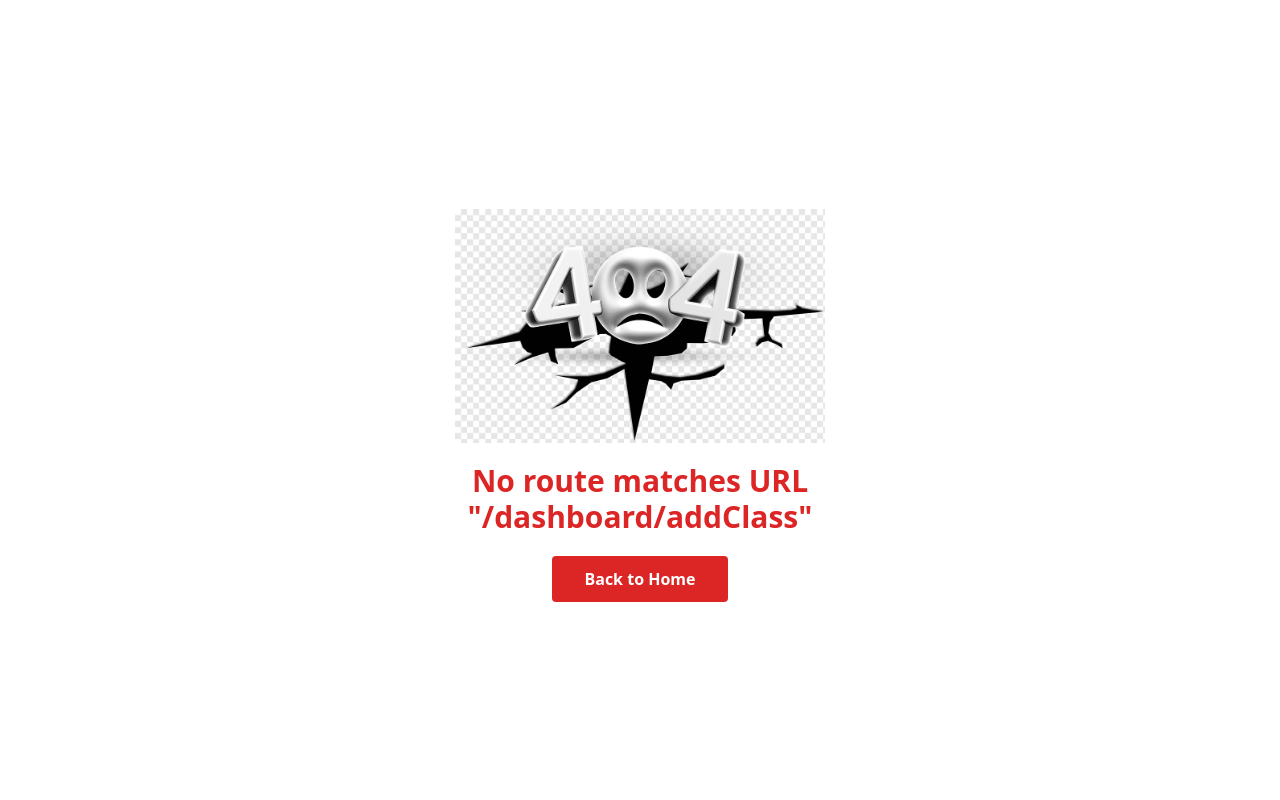
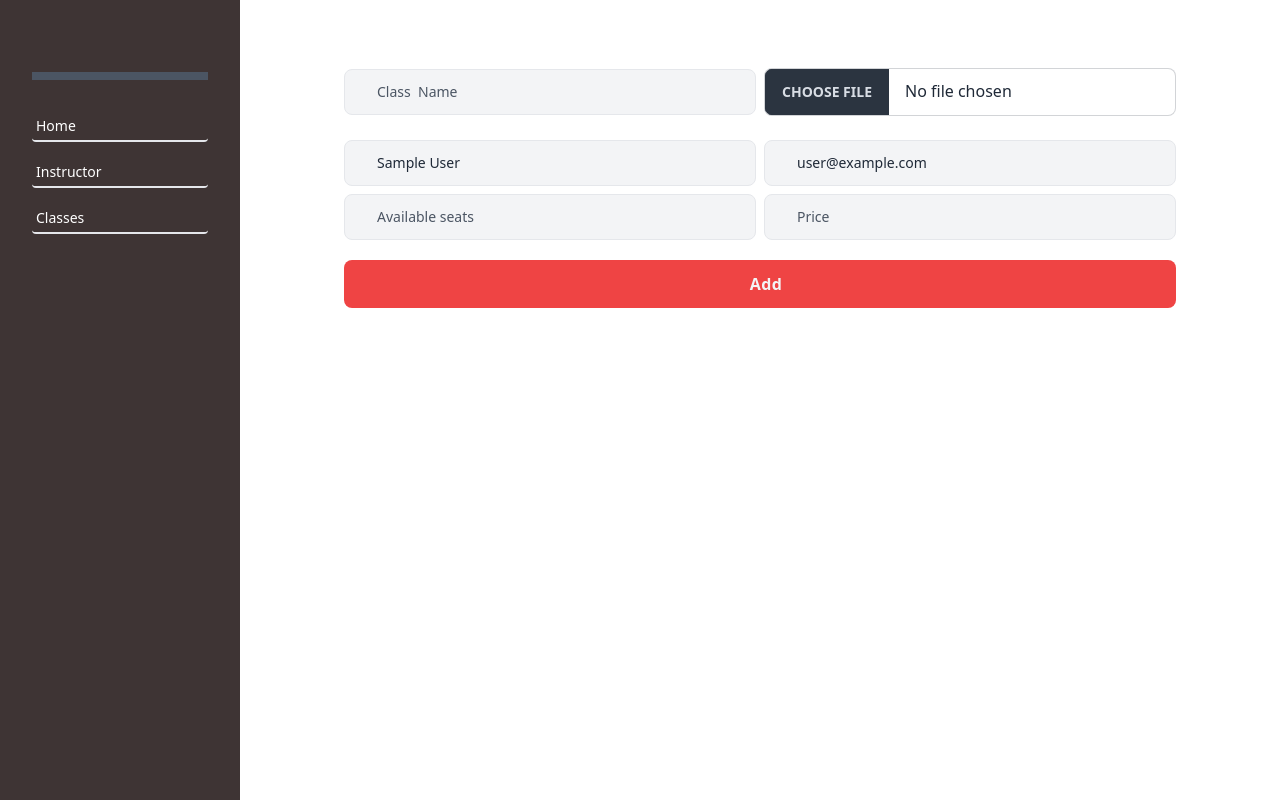
Before and after one commit to mahbubulalways/tunes-client, a React (Vite) app: page /dashboard/addClass in a window 1280 px wide. Built offline with nearby package versions, Linux system fonts and the light colour scheme; no server answers; sample sign-in values are in the browser's storage.

Commit message:
added user dashboard and load user data

```diff
--- a/src/Components/Layout/Dashboard.jsx
+++ b/src/Components/Layout/Dashboard.jsx
@@ -1,15 +1,16 @@
 import React from 'react';
 import { Link, NavLink, Outlet } from 'react-router-dom';
 import useAdmin from '../hooks/useAdmin';
+import useInstructor from '../hooks/useInstructor';
+import useUser from '../hooks/useUser';
 
 
 const Dashboard = () => {
-  //  const isAdmin=true
   const [isAdmin] = useAdmin()
-  const isInstructor=true
-  const user=false
+  const [isInstructor]=useInstructor()
+  const [isUser]=useUser()
 
-  // console.log(isAdmin);
+
   return (
     <div>
       <div className="drawer lg:drawer-open">
@@ -34,13 +35,14 @@ const Dashboard = () => {
 
           {
             isInstructor && <>
-             <Link to='addClass'><li className=' border-b-2 text-white hover:bg-white hover:text-black p-1 rounded'>Add a Class</li></Link>
+            <NavLink to='/dashboard/addClass' style={({ isActive }) => { return { background: isActive ? "white" : "", color: isActive ? 'black' : 'white', borderRadius: isActive ? '4px' : '' }; }}><li className='border-b-2 text- hover:bg-white hover:text-black p-1 rounded'>Add a Class</li></NavLink>
+
                 <li className=' border-b-2 text-white hover:bg-white hover:text-black p-1 rounded'> Payment History</li>
             </>
           }
 
           {
-            user && <>
+            isUser && <>
 
             <NavLink to='/dashboard/my-classes' style={({ isActive }) => { return { background: isActive ? "white" : "", color: isActive ? 'black' : 'white', borderRadius: isActive ? '4px' : '' }; }}><li className='border-b-2 text- hover:bg-white hover:text-black p-1 rounded'>My  Classes</li></NavLink>
 
--- a/src/Components/Pages/Classes/ShowClasses.jsx
+++ b/src/Components/Pages/Classes/ShowClasses.jsx
@@ -87,7 +87,7 @@ const ShowClasses = ({data}) => {
         <div className=''>
 
             <div  className={`card card-compact   bg-base-100 shadow-xl ${disable && 'bg-red-400'}`}>
-                <figure className='bg-white'><img className='h-56' src={image} alt="Shoes" /></figure>
+                <figure className='bg-white'><img className='h-56' src={image}  /></figure>
                 <div className="card-body">
                   <h2 className="card-title">{className}</h2>
                   <p>Instructor : {instructorName}</p>
--- a/src/Components/Pages/Dashboard/Admin/AllUsers.jsx
+++ b/src/Components/Pages/Dashboard/Admin/AllUsers.jsx
@@ -4,8 +4,8 @@ import { useQuery } from '@tanstack/react-query';
 import {  TrashIcon } from '@heroicons/react/24/solid'
 import { FaUserCheck,FaUserTie } from 'react-icons/fa';
 import Swal from 'sweetalert2';
+import useAdmin from '../../../hooks/useAdmin';
 const AllUsers = () => {
-  const [admin,setAdmin]=useState(false)
     const [axiosSecure]=useAxiosSecure()
     const { refetch, data: allUser = [] } = useQuery({
         queryKey: ['allUsers'],
@@ -15,6 +15,9 @@ const AllUsers = () => {
             return res.data;
         },
     })
+
+
+
 
 
     const handleMakeAdmin=(id)=>{
@@ -55,7 +58,45 @@ const AllUsers = () => {
 }
 
 
-// const handleMakeInstructor
+const handleMakeInstructor=(id)=>{
+
+  Swal.fire({
+    title: 'Are you sure?',
+    text: "Make this user Instructor",
+    icon: 'warning',
+    showCancelButton: true,
+    confirmButtonColor: '#3085d6',
+    cancelButtonColor: '#d33',
+    confirmButtonText: 'Yes'
+  }).then((result) => {
+    if (result.isConfirmed) {
+      const role ='instructor'
+      const updateData={role:role}
+      fetch(`http://localhost:6500/makeInstructor/${id}`,{
+        method:'PATCH',
+        headers:{
+          'content-type':'application/json'
+        },
+        body:JSON.stringify(updateData)
+      })
+      .then(res => res.json())
+            .then(data => {
+              console.log(data);
+                if (data.modifiedCount > 0) {
+
+                    refetch();
+                    Swal.fire(
+                        'Done',
+                        'Make admin successfully',
+                        'success'
+                    )
+                }
+
+            })
+    }
+  })
+
+}
 
 
 
@@ -125,10 +166,10 @@ const handleDeleteUser =(id)=>{
             <td className='text-center'>{user.email}</td>
             <td className='text-center'>{user.role}</td>
             <td className='text-center'>
-            <button onClick={()=>handleMakeAdmin(user._id)} className=' bg-blue-600 p-2 text-white rounded-md' disabled={admin}> <FaUserCheck className='w-6 h-6'/></button>
+            <button onClick={()=>handleMakeAdmin(user._id)} className=' bg-blue-600 p-2 text-white rounded-md disabled:bg-gray-500' disabled={user.role==='admin'}> <FaUserCheck className='w-6 h-6'/></button>
            </td>
            <td className='text-center'>
-           <button onClick={()=>handleMakeInstructor(user._id)} className=' bg-yellow-600 p-2 mt-2 text-white rounded-md'><FaUserTie className='w-6 h-6'/></button>
+           <button onClick={()=>handleMakeInstructor(user._id)} className=' bg-yellow-600 p-2 mt-2 text-white rounded-md disabled:bg-gray-500' disabled={user.role==='instructor'}><FaUserTie className='w-6 h-6'/></button>
            </td>
             <td className='text-center'><button onClick={()=>handleDeleteUser(user._id)} className=' bg-red-600 p-2 text-white rounded-md'>Delete</button></td>
           </tr>)
--- a/src/Components/Pages/Dashboard/Instructor/AddClass.jsx
+++ b/src/Components/Pages/Dashboard/Instructor/AddClass.jsx
@@ -0,0 +1,108 @@
+import React, { useContext, useState } from 'react';
+import { useForm } from "react-hook-form";
+import Swal from "sweetalert2";
+import { AuthContext } from '../../../Provider/AuthProvider';
+const AddClass = () => {
+    const {users}=useContext(AuthContext)
+    const [spinner,setSpinner]=useState(false)
+    const { register, handleSubmit,formState: { errors } } = useForm();
+    const onSubmit = data => {
+        const name=data.name
+        const seats=data.seats
+        const price=data.price
+        const image=data.image[0]
+        const status ='pending'
+        const formData = new FormData()
+        formData.append('image',image)
+        setSpinner(true)
+        const url =`https://api.imgbb.com/1/upload?key=${import.meta.env.VITE_imgbbkey}`
+        fetch(url,{
+            method:'POST',
+            body:formData
+        })
+        .then(res=>res.json())
+        .then(data=>{
+        const img =data.data.display_url
+        const newClass = { name,email:users.email,image:img,InstructorName:users.displayName,status,price,seats}
+        fetch('http://localhost:6500/classes', {
+                            method: 'POST',
+                            headers: {
+                                'content-type': 'application/json'
+                            },
+                            body: JSON.stringify(newClass)
+                        })
+                        .then(res=>res.json())
+                        .then(data=>{
+                            console.log(data)
+                            if(data.insertedId){
+                                Swal.fire({
+                                    icon: 'success',
+                                    title: 'Class added successfully',
+
+                                  })
+                                  setSpinner(false)
+                                }
+
+                        })
+
+
+
+
+    })
+    }
+    return (
+        <div className=' w-[80%] mx-auto py-8'>
+            <div className="w- mx-auto py-5">
+            {/* <img className="w-1/2 mx-auto" src={registerImg} alt="" /> */}
+      <form onSubmit={handleSubmit(onSubmit)}>
+      <div className='grid grid-cols-1 md:grid-cols-2 items-center gap-2'>
+      <input
+          className="w-full px-8 py-3 rounded-lg font-medium bg-gray-100 border border-gray-200 placeholder-gray-600 text-sm focus:outline-none focus:border-gray-400 focus:bg-white"
+          type="text"
+          {...register("name", { required: true })}
+          placeholder="Class  Name"/>
+
+        <input type="file"  className="file-input file-input-bordered w-full  my-4 cursor-pointer"
+      {...register("image", { required: true})}/>
+
+
+      <input
+          className="w-full px-8 py-3 rounded-lg font-medium bg-gray-100 border border-gray-200 placeholder-gray-600 text-sm focus:outline-none focus:border-gray-400 focus:bg-white"
+          type="text" value={users.displayName}
+          {...register("InstructorName", { required: true})}
+        />
+      <input
+          className="w-full px-8 py-3 rounded-lg font-medium bg-gray-100 border border-gray-200 placeholder-gray-600 text-sm focus:outline-none focus:border-gray-400 focus:bg-white"
+          type="email" value={users.email}
+          {...register("email", { required: true})}
+        />
+      <input
+          className="w-full px-8 py-3 rounded-lg font-medium bg-gray-100 border border-gray-200 placeholder-gray-600 text-sm focus:outline-none focus:border-gray-400 focus:bg-white"
+          type="text"
+          placeholder='Available seats'
+          {...register("seats", { required: true})}
+        />
+      <input
+          className="w-full px-8 py-3 rounded-lg font-medium bg-gray-100 border border-gray-200 placeholder-gray-600 text-sm focus:outline-none focus:border-gray-400 focus:bg-white"
+          type="text"
+          placeholder='Price'
+          {...register("price", { required: true})}
+        />
+      </div>
+
+
+
+        <button
+          type="submit"
+          className="mt-5 tracking-wide font-semibold bg-red-500 text-gray-100 w-full py-3 rounded-lg hover:bg-indigo-700 transition-all duration-300 ease-in-out flex items-center justify-center focus:shadow-outline focus:outline-none"
+        >
+         { spinner &&  <span  className="loading loading-spinner"></span>}
+          <span className="ml-3">Add</span>
+        </button>
+      </form>
+ </div>
+        </div>
+    );
+};
+
+export default AddClass;
--- a/src/Components/Pages/Register/Register.jsx
+++ b/src/Components/Pages/Register/Register.jsx
@@ -45,7 +45,7 @@ const Register = () => {
             console.log(result.user);
             updateUserProfile(result.user,name,img)
 
-                        const saveUser = { name,email,image:img,role:'user',admin:false,instructor:false}
+                        const saveUser = { name,email,image:img,role:'user'}
                         fetch('http://localhost:6500/users', {
                             method: 'POST',
                             headers: {
--- a/src/Components/Routes/Routes.jsx
+++ b/src/Components/Routes/Routes.jsx
@@ -11,6 +11,7 @@ import MyClasses from "../Pages/Dashboard/Students/MyClasses";
 import PrivateRoutes from "./PrivateRoutes";
 import AllUsers from "../Pages/Dashboard/Admin/AllUsers";
 import AdminRoute from "./adminRoute";
+import AddClass from "../Pages/Dashboard/Instructor/AddClass";
 
 const router = createBrowserRouter([
     {
@@ -53,6 +54,10 @@ const router = createBrowserRouter([
           path:'allUsers',
           element: <AdminRoute><AllUsers></AllUsers></AdminRoute>
         },
+        {
+          path:'addClass',
+          element: <PrivateRoutes><AddClass></AddClass></PrivateRoutes>
+        },
       ]
   },
   ]);
--- /dev/null
+++ b/src/Components/hooks/useInstructor.jsx
@@ -0,0 +1,23 @@
+import { useContext } from "react";
+import { AuthContext } from "../Provider/AuthProvider";
+
+import { useQuery } from "@tanstack/react-query";
+import useAxiosSecure from "./useAxiosSecure";
+
+
+const useInstructor = () => {
+    const [axiosSecure]=useAxiosSecure()
+    const {users,loading}=useContext(AuthContext)
+
+    const { data: isInstructor,refetch,isLoading } = useQuery({
+        queryKey: ['instructor', users?.email],
+        enabled: !loading,
+        queryFn: async () => {
+            const res = await axiosSecure(`/instructor?email=${users?.email}`)
+            return res?.data?.instructor;
+        },
+    })
+    return [isInstructor,refetch,isLoading]
+};
+
+export default useInstructor;
--- /dev/null
+++ b/src/Components/hooks/useUser.jsx
@@ -0,0 +1,23 @@
+import { useContext } from "react";
+import { AuthContext } from "../Provider/AuthProvider";
+
+import { useQuery } from "@tanstack/react-query";
+import useAxiosSecure from "./useAxiosSecure";
+
+
+const useUser = () => {
+    const [axiosSecure]=useAxiosSecure()
+    const {users,loading}=useContext(AuthContext)
+
+    const { data: isUser,refetch,isLoading } = useQuery({
+        queryKey: ['user', users?.email],
+        enabled: !loading,
+        queryFn: async () => {
+            const res = await axiosSecure(`/user?email=${users?.email}`)
+            return res?.data?.user;
+        },
+    })
+    return [isUser,refetch,isLoading]
+};
+
+export default useUser;
```
Also changed, not shown: public/classes.json (+12 -0 lines).
